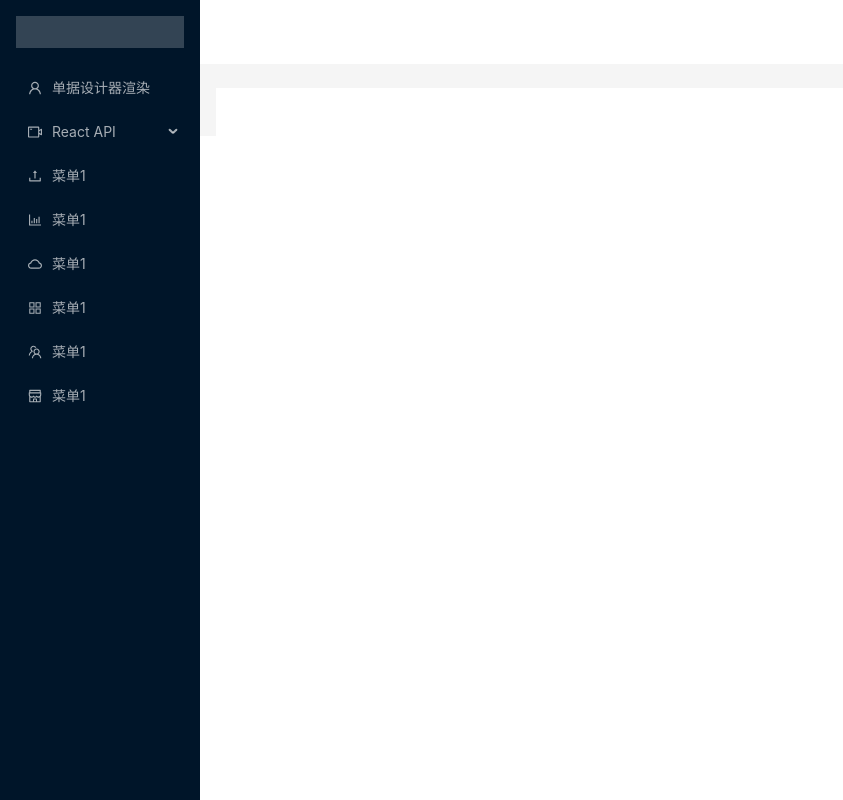
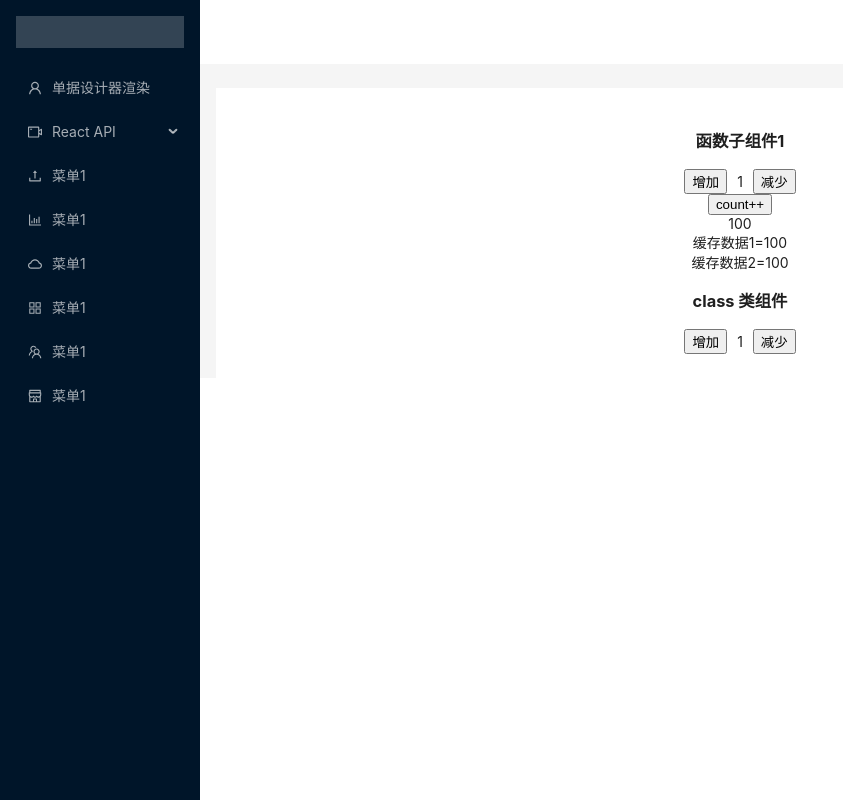
Before and after one commit to luguofei123/study-react, a React (Create React App) app: page /useMemo in a window 1280 px wide. Shown: the whole page, without its empty margins (0-843 px from the left). Built offline with nearby package versions, Linux system fonts and the light colour scheme.

Commit message:
react钩子函数-usememo

```diff
--- a/src/views/Layout.js
+++ b/src/views/Layout.js
@@ -21,6 +21,7 @@ import LifeCycle from './RactApi/lifeCycle/LifeCycle'
 // react-hook
 import UseState from './RactApi/react-hook/UseState'
 import UseEffect from './RactApi/react-hook/UseEffect'
+import UseMemo from './RactApi/react-hook/UseMemo'
 
 
 import {
@@ -69,7 +70,7 @@ const items = [
                 key: 'react-hook', label: 'react-hook', icon: '', children: [
                     { key: 'useState', label: 'useState', icon: '' },
                     { key: 'useEffect', label: 'useEffect', icon: '' },
-                    { key: 'CreatContent1', label: 'CreatContent', icon: '' },
+                    { key: 'useMemo', label: 'useMemo', icon: '' },
                     { key: 'Children1', label: 'Children', icon: '' },
                     { key: 'createRef1', label: 'createRef', icon: '' },
                     { key: 'createFactory1', label: 'createFactory', icon: '' },
@@ -201,6 +202,8 @@ const App = () => {
                             {/* react-hook */}
                             <Route exact path='/useState' element={<UseState />}></Route>
                             <Route exact path='/useEffect' element={<UseEffect />}></Route>
+                            <Route exact path='/useMemo' element={<UseMemo />}></Route>
+
 
 
 
--- /dev/null
+++ b/src/views/RactApi/react-hook/UseMemo.js
@@ -0,0 +1,105 @@
+import React, { useState, useEffect, useMemo } from "react";
+// **useMemo**:与`memo`的理念上差不多，都是判断是否满足当前的限定条件来决定是否执行`callback`函数，
+// 而`useMemo`的第二个参数是一个数组，通过这个数组来判定是否更新回掉函数
+// 当一个父组件中调用了一个子组件的时候，父组件的 state 发生变化，会导致父组件更新，而子组件虽然没有发生改变，但也会进行更新。
+// 简单的理解下，当一个页面内容非常复杂，模块非常多的时候，函数式组件会**从头更新到尾**，只要一处改变，
+// 所有的模块都会进行刷新，这种情况显然是没有必要的。
+// 我们理想的状态是各个模块只进行自己的更新，不要相互去影响，那么此时用`useMemo`是最佳的解决方案。
+// 这里要尤其注意一点，**只要父组件的状态更新，无论有没有对自组件进行操作，子组件都会进行更新**，`useMemo`就是为了防止这点而出现的
+
+
+// useMemo是用来缓存计算属性的，它会在发现依赖未发生改变的情况下返回旧的计算属性值的地址。
+// useMemo绝不是用的越多越好，缓存这项技术本身也需要成本。
+// useMemo的使用场景之一是:只需要给拥有巨大计算量的计算属性缓存即可。
+// useMemo的另一个使用场景是：当有计算属性被传入子组件，并且子组件使用了react.memo进行了缓存的时候,为了避免子组件不必要的渲染时使用
+
+
+// 作用：
+// 首先useMemo它使用来做缓存用的，只有当一个依赖项改变的时候才会发生变化，否则拿缓存的值，就不用在每次渲染的时候再做计算
+// 场景：
+// 既然是用作缓存来用，那场景就可能有：
+// 比如说当你登陆之后，你的个人信息一般是不会变的，当你退出登陆，重新输入另外一个人的账号密码之后，这个时候个人信息可能就变了，
+// 那这样我就可以把账号和密码`两个作为依赖项，当他们变了，那就更新个人信息，否则拿缓存的值，从而达到优化的目的
+// 也许有时候，你可能需要从A页面跳转到B页面，并携带一些参数，那就会从路由下手，
+// 类似于：http://localhost:3000/home/:id/:name或者http://localhost:3000//home?id=123&name=zhangsan，
+// 然后B页面基于这些参数做一些查询操作，那路由不变，其实这些查询出来的数据应该是不变的（当然其中包含增删改操作除外），
+// 那就可以把这些路由参数当作依赖项，只有依赖项变了，该页面的数据才会变
+
+// 1. useMemo的作用
+// useMemo相当于vue的计算属性，只有当它所依赖的值发生变化的时候，useMemo才会重新返回一个新的值。
+// 2. useMemo的返回值
+// 如果用useMemo返回一个数据的话， 而这个数据里面一些是常量，一些是变量的话，只有对应的变量会发生变化，
+// 而其它的常量是不会变化的，所以如果要对useMemo的返回值进行一些splice操作的话，是无法起作用的。
+
+// 因为其自己本身已经定义好的数据结构是没办法改变的，改变的只是里面的变量
+// 函数组件一般写法
+function Child (pros) {
+    let [number, setNumber] = useState(1)
+    let [count, setCount] = useState(100)
+    const addNumber = () => {
+        setNumber(num => {
+            debugger
+            return num + 1
+        })
+    }
+    const subNumber = () => {
+        setNumber(num => num + 1)
+    }
+    // 通过usememo后，只有count改变后才会重新计算
+    const useMemoMessage1 = useMemo(() => {
+        console.log('我计算了一遍useMemoMessage1')
+        return '缓存数据1=' + count
+    }, [count])
+    // 对比数据 只要组件重新渲染，旧会执行一次
+    const useMemoMessage2 = () => {
+        console.log('我计算了一遍useMemoMessage2')
+        return '缓存数据2=' + count
+    }
+    useEffect(() => {
+        console.log('子组件1重新渲染')
+    })
+    return (<div>
+        <h3>函数子组件1</h3>
+        <button onClick={addNumber} >增加</button>
+        <span style={{ margin: '10px' }}>{number}</span>
+        <button onClick={subNumber} >减少</button>
+        <div><button onClick={() => { setCount(num => num + 1) }} >count++</button></div>
+        <div>{count}</div>
+        <div><span>{useMemoMessage1}</span></div>
+        <div><span>{useMemoMessage2()}</span></div>
+    </div>)
+}
+// 类组件一般写法
+class UseMemo extends React.Component {
+    constructor(pros) {
+        // 调用父组件的构造器函数，必须是当前构造器第一行代码
+        super(pros)
+        this.state = {
+            number: 1,
+            content: '测试',
+        }
+    }
+    addNumber () {
+        this.setState((state, props) => {
+            return { number: state.number + 1 }
+        })
+    }
+    subNumber () {
+        this.setState((state, props) => ({ number: state.number - 1 }))
+    }
+    render () {
+        let { number } = this.state
+        return (<div>
+            <Child />
+            <div>
+                <h3>class 类组件</h3>
+                <button onClick={this.addNumber.bind(this)} >增加</button>
+                <span style={{ margin: '10px' }}>{number}</span>
+                <button onClick={this.subNumber.bind(this)} >减少</button>
+            </div>
+        </div>)
+    }
+
+}
+
+export default UseMemo
```
